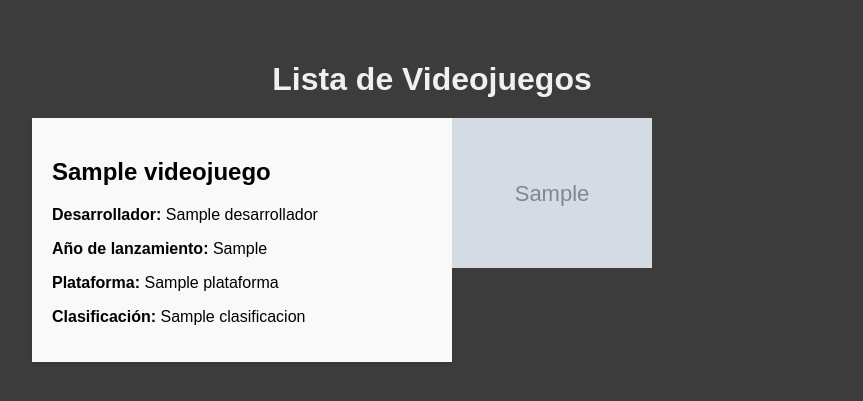
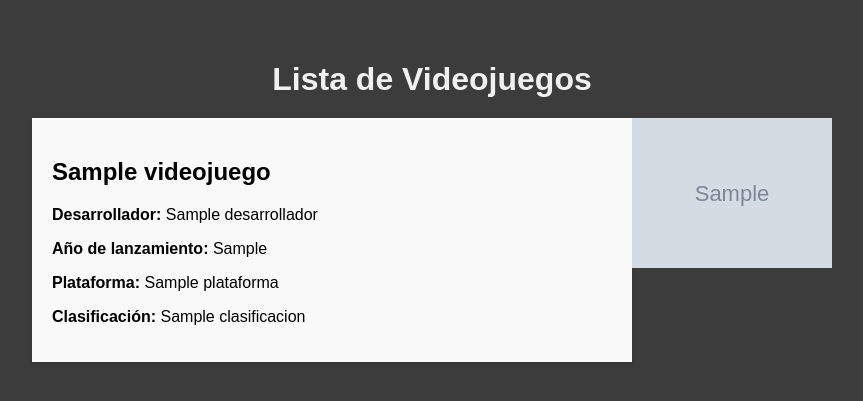
Before and after one commit to Falsuz/apivideojuegos, a Python web app: template templates/index.html in a window 1280 px wide. Shown: the top 401 px of the page, without its empty margins (208-1071 px from the left). Run offline with Jinja, Linux system fonts and the light colour scheme; the template is opened without the code that fills it: most values are stand-ins (such as "Sample title", 1, 10 or a date in 2020); grey boxes marked "Sample" are stand-in pictures.

Commit message:
décimo: último

```diff
--- a/static/css/styles.css
+++ b/static/css/styles.css
@@ -1,8 +1,3 @@
-/* .container {
-    max-width: 800px;
-    margin: 0 auto;
-    padding: 20px;
-} */
 
 .videojuegos-list {
     list-style: none;
@@ -17,10 +12,11 @@
 .videojuego-info {
     flex: 1;
     padding-right: 20px;
+    box-shadow: 0 2px 4px rgba(0, 0, 0, 0.1);
 }
 
 .videojuego-img-container {
-    flex: 1;
+    flex: 0;
 }
 
 .videojuego-img {
--- a/static/css/styles2.css
+++ b/static/css/styles2.css
@@ -25,7 +25,6 @@ h1 {
 .videojuego-info {
     background-color: #f9f9f9;
     padding: 20px;
-    border-radius: 5px;
     box-shadow: 0 2px 4px rgba(0, 0, 0, 0.1);
 }
 
```
